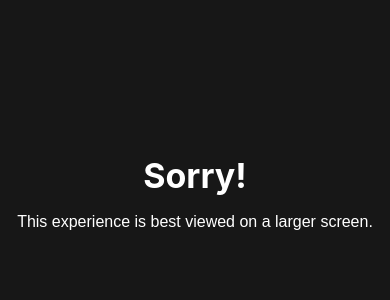
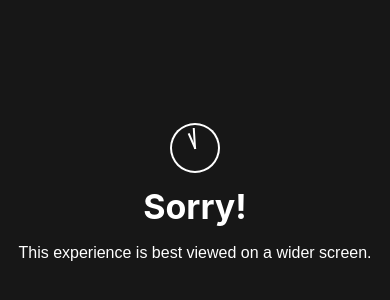
Before and after one commit to samirbuch/cis3755-final-project, a Next.js app: page / in a window 390 px wide. Shown: the part 228-528 px from the top of the page. Built offline with nearby package versions, Linux system fonts and the light colour scheme.

Commit message:
_app: add clockloader to too small screen

```diff
--- a/src/pages/_app.tsx
+++ b/src/pages/_app.tsx
@@ -38,7 +38,7 @@ export default function App({ Component, pageProps }: AppProps) {
     return (
       <Providers>
         <CenteredOnPage>
-          <ClockLoader color="#000" size={50} />
+          <ClockLoader color="#FFF" size={50} />
         </CenteredOnPage>
       </Providers>
     )
@@ -49,8 +49,9 @@ export default function App({ Component, pageProps }: AppProps) {
       <Providers>
         <CenteredOnPage>
           <Flex direction={"column"} gap="sm" align={"center"}>
+            <ClockLoader color="#FFF" size={50} />
             <Title>Sorry!</Title>
-            <Text>This experience is best viewed on a larger screen.</Text>
+            <Text>This experience is best viewed on a wider screen.</Text>
           </Flex>
         </CenteredOnPage>
       </Providers>
```
